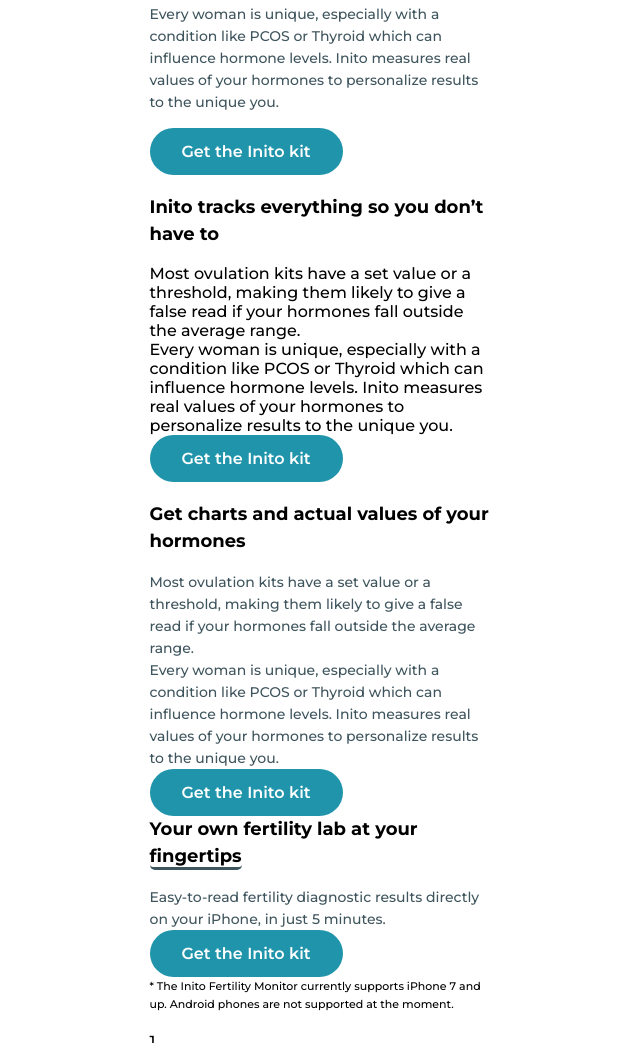
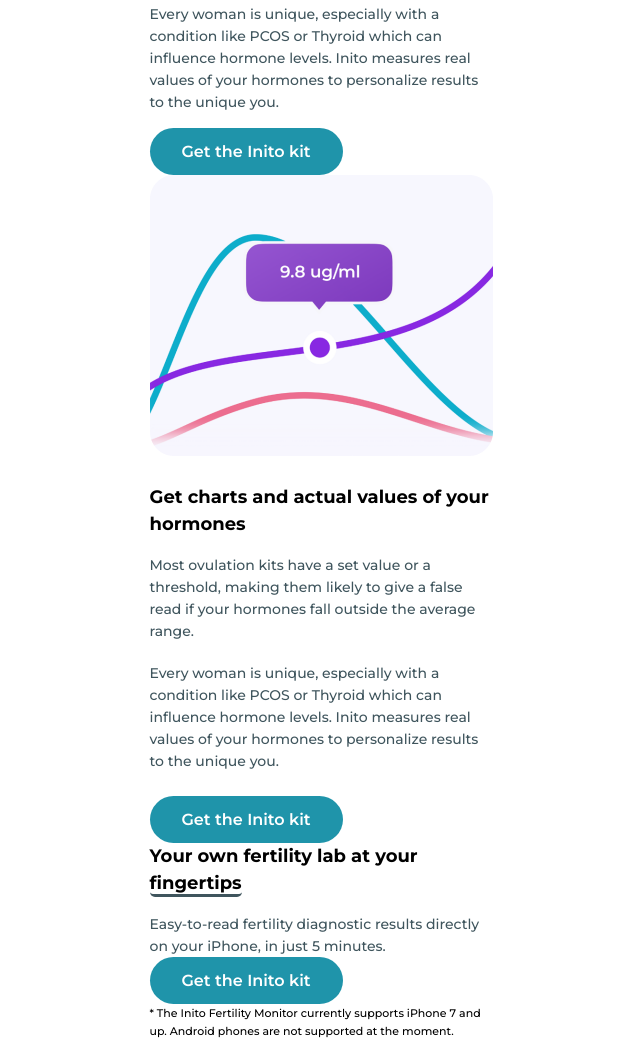
Before and after one commit to Saddam6260/Inito-Web-Page, a website: page index.html in a window 1280 px wide. Shown: the part 2299-3342 px from the top of the page, without its empty margins (319-959 px from the left). Drawn offline with Linux system fonts and the light colour scheme.

Commit message:
complete the hormon section

```diff
--- a/index.html
+++ b/index.html
@@ -110,7 +110,7 @@
       </div>
     </section>
 
-    <!-- Pregnent -->
+    <!-- Pregnent Complete-->
     <section id="get-pregnent">
       <div class="container">
         <h2>Why Inito is the smarter way to get pregnant</h2>
@@ -139,7 +139,7 @@
     </section>
 
     <!-- Inito Tracks -->
-    <section id="inito-tracks">
+    <!-- <section id="inito-tracks">
       <div class="container">
         <div class="img-wra">
           <img src="" alt="" />
@@ -161,13 +161,13 @@
           </button>
         </div>
       </div>
-    </section>
+    </section> -->
 
     <!-- Hormons -->
     <section id="hormons">
       <div class="container">
         <div class="img-wrap">
-          <img src="" alt="" />
+          <img src="./images/hormons-img.png" alt="" />
         </div>
         <div class="content">
           <h2>Get charts and actual values of your <span>hormones</span></h2>
--- a/scss/_hormons.scss
+++ b/scss/_hormons.scss
@@ -0,0 +1,38 @@
+/*** Hormons ***/
+#hormons {
+  .container {
+    display: flex;
+    flex-flow: column wrap;
+    row-gap: 24px;
+
+    .img-wrap {
+      max-width: 343px;
+
+      img {
+        width: 100%;
+      }
+    }
+    .content {
+      p:nth-child(3) {
+        margin: 20px 0px 24px 0px;
+      }
+    }
+  }
+}
+
+@include media(1440px) {
+    #hormons {
+        .container {
+          flex-flow: row wrap;
+          column-gap: 100px;
+          align-items: center;
+
+          .img-wrap {
+            max-width: 600px;
+          }
+          .content {
+            width: 480px;
+          }
+        }
+      }
+}
```
Also changed, not shown: css/style.css, images/hormons-img.png (added), 1 other file.
